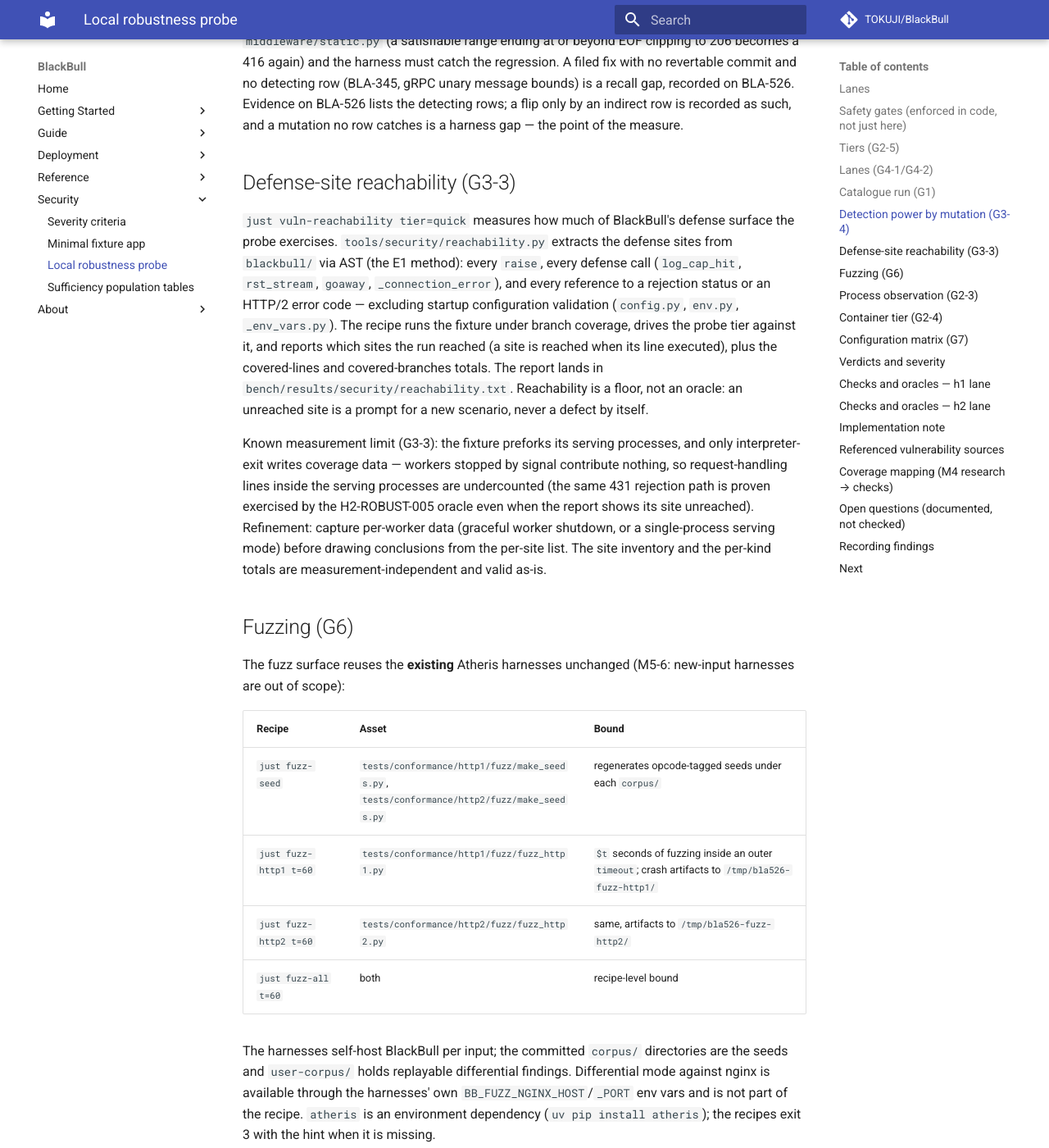
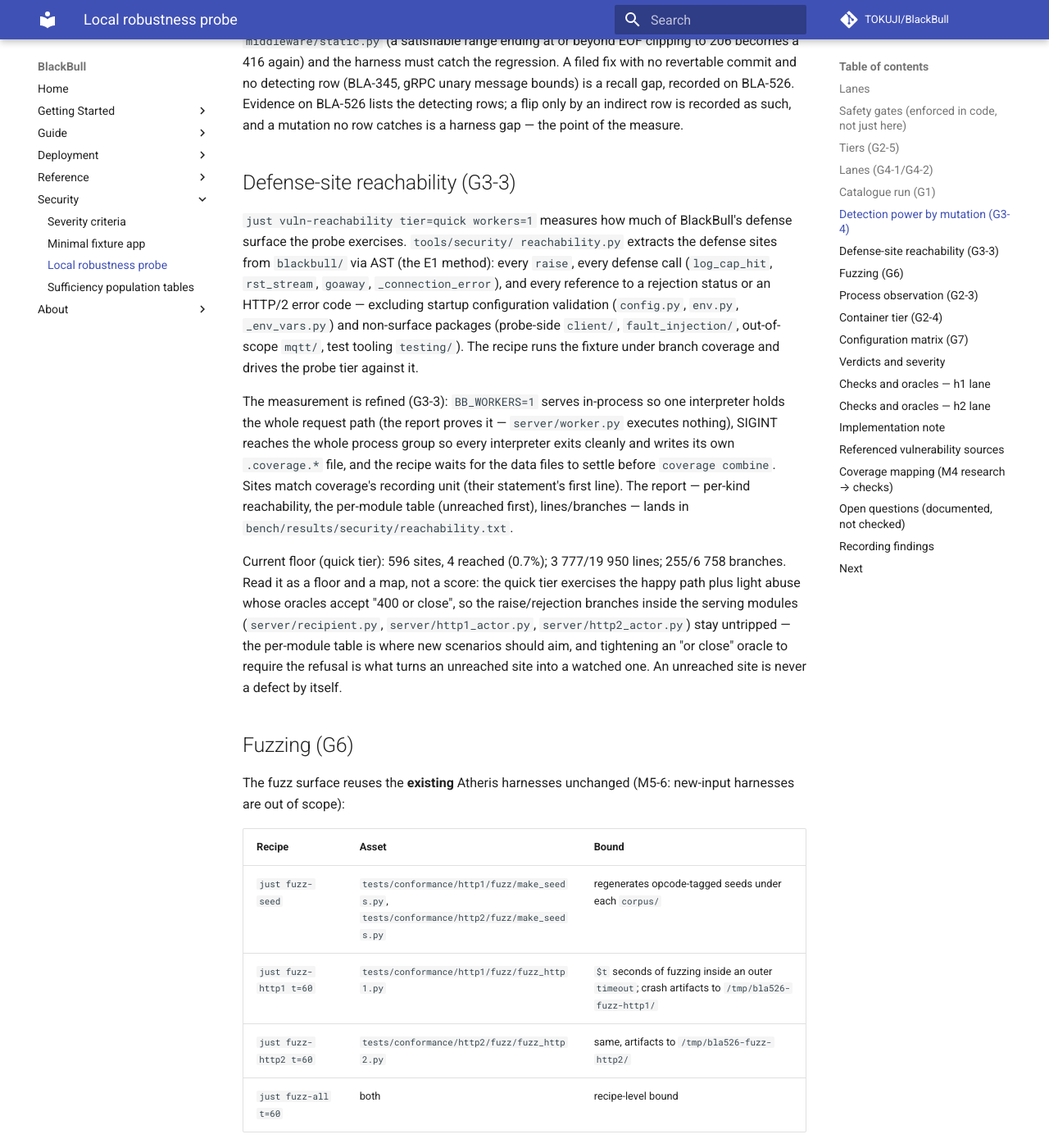
Before and after one commit to TOKUJI/BlackBull, an MkDocs documentation site: the page built from docs/security/probe.md, in a window 1280 px wide and 1400 px high, scrolled down 4042 px. Shown: the whole window at 82% size. Built offline with MkDocs 1.6.1 and Material for MkDocs 9.7.7, drawn with Linux system fonts in a browser that asks for light colours; comment, search, counter and statistics services are not loaded.

Commit message:
security: refine G3-3 reachability measurement (BLA-526 M5, G3-3)
The measurement now has trustworthy provenance.  BB_WORKERS=1 serves
in-process so one interpreter holds the whole request path — the report
proves it (server/worker.py executes nothing), SIGINT reaches the whole
process group so every interpreter exits cleanly and writes its own
.coverage.* file, and the recipe waits for the data files to settle
before coverage combine.  The report gains a per-module table
(unreached first) so the number is answerable, and the site inventory
drops non-surface packages (out-of-scope mqtt/, test tooling testing/)
on top of the probe-side exclusions.

Current floor (quick tier): 596 sites, 4 reached (0.7%); 3777/19950
lines; 255/6758 branches.  Read as a floor and a map: the quick tier
exercises the happy path plus light abuse whose oracles accept '400 or
close', so the raise/rejection branches in the serving modules stay
untripped — the per-module table is where new scenarios should aim, and
tightening an 'or close' oracle to require the refusal is what turns an
unreached site into a watched one.  The previous 'known measurement
limit' caveat is replaced by this refined method and its evidence.

```diff
--- a/docs/security/probe.md
+++ b/docs/security/probe.md
@@ -165,29 +165,36 @@
 
 ## Defense-site reachability (G3-3)
 
-`just vuln-reachability tier=quick` measures how much of BlackBull's
-defense surface the probe exercises.  `tools/security/reachability.py`
-extracts the defense sites from `blackbull/` via AST (the E1 method):
-every `raise`, every defense call (`log_cap_hit`, `rst_stream`,
-`goaway`, `_connection_error`), and every reference to a rejection
-status or an HTTP/2 error code — excluding startup configuration
-validation (`config.py`, `env.py`, `_env_vars.py`).  The recipe runs the
-fixture under branch coverage, drives the probe tier against it, and
-reports which sites the run reached (a site is reached when its line
-executed), plus the covered-lines and covered-branches totals.  The
-report lands in `bench/results/security/reachability.txt`.  Reachability
-is a floor, not an oracle: an unreached site is a prompt for a new
-scenario, never a defect by itself.
+`just vuln-reachability tier=quick workers=1` measures how much of
+BlackBull's defense surface the probe exercises.  `tools/security/
+reachability.py` extracts the defense sites from `blackbull/` via AST
+(the E1 method): every `raise`, every defense call (`log_cap_hit`,
+`rst_stream`, `goaway`, `_connection_error`), and every reference to a
+rejection status or an HTTP/2 error code — excluding startup
+configuration validation (`config.py`, `env.py`, `_env_vars.py`) and
+non-surface packages (probe-side `client/`, `fault_injection/`,
+out-of-scope `mqtt/`, test tooling `testing/`).  The recipe runs the
+fixture under branch coverage and drives the probe tier against it.
 
-Known measurement limit (G3-3): the fixture preforks its serving
-processes, and only interpreter-exit writes coverage data — workers
-stopped by signal contribute nothing, so request-handling lines inside
-the serving processes are undercounted (the same 431 rejection path is
-proven exercised by the H2-ROBUST-005 oracle even when the report shows
-its site unreached).  Refinement: capture per-worker data (graceful
-worker shutdown, or a single-process serving mode) before drawing
-conclusions from the per-site list.  The site inventory and the
-per-kind totals are measurement-independent and valid as-is.
+The measurement is refined (G3-3): `BB_WORKERS=1` serves in-process so
+one interpreter holds the whole request path (the report proves it —
+`server/worker.py` executes nothing), SIGINT reaches the whole process
+group so every interpreter exits cleanly and writes its own
+`.coverage.*` file, and the recipe waits for the data files to settle
+before `coverage combine`.  Sites match coverage's recording unit
+(their statement's first line).  The report — per-kind reachability, the
+per-module table (unreached first), lines/branches — lands in
+`bench/results/security/reachability.txt`.
+
+Current floor (quick tier): 596 sites, 4 reached (0.7%); 3 777/19 950
+lines; 255/6 758 branches.  Read it as a floor and a map, not a score:
+the quick tier exercises the happy path plus light abuse whose oracles
+accept "400 or close", so the raise/rejection branches inside the
+serving modules (`server/recipient.py`, `server/http1_actor.py`,
+`server/http2_actor.py`) stay untripped — the per-module table is
+where new scenarios should aim, and tightening an "or close" oracle to
+require the refusal is what turns an unreached site into a watched
+one.  An unreached site is never a defect by itself.
 
 ## Fuzzing (G6)
 
```
Also changed, not shown: 2 other files.
